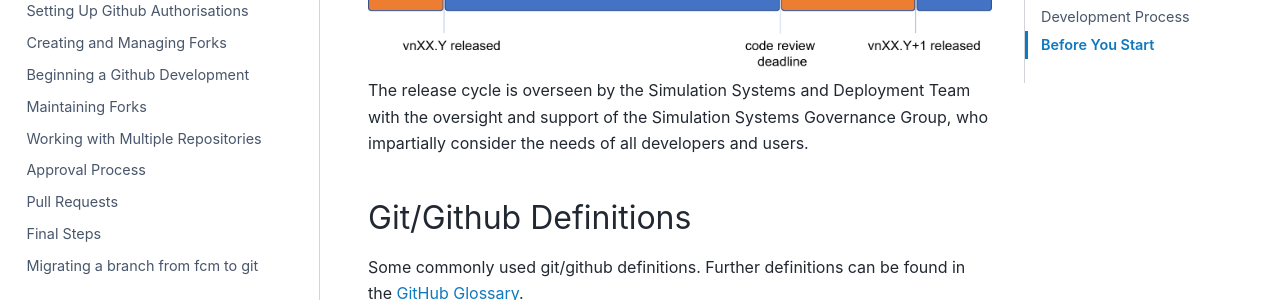
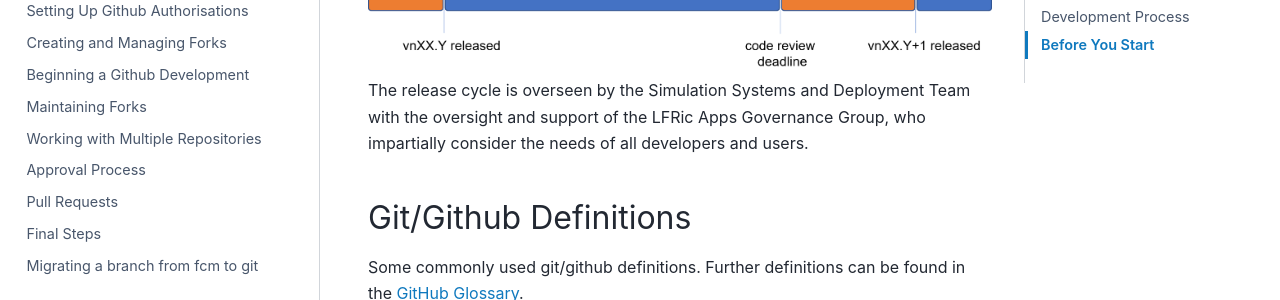
Before and after one commit to MetOffice/simulation-systems, a Sphinx documentation site: the page built from source/WorkingPractices/working_practices.rst, in a window 1280 px wide and 900 px high, scrolled down 841 px. Shown: the part 180-480 px from the top of the window. Built offline with Sphinx 7.4.7 and the PyData theme 0.15.4, drawn with Linux system fonts in a browser that asks for light colours.

Commit message:
Update source/WorkingPractices/working_practices.rst
Co-authored-by: Jenny Hickson <61183013+jennyhickson@users.noreply.github.com>

```diff
--- a/source/WorkingPractices/working_practices.rst
+++ b/source/WorkingPractices/working_practices.rst
@@ -43,7 +43,7 @@ release to facilitate an intense or disruptive development.
     :class: only-dark
 
 The release cycle is overseen by the Simulation Systems and Deployment Team
-with the oversight and support of the Simulation Systems Governance Group, who
+with the oversight and support of the LFRic Apps Governance Group, who
 impartially consider the needs of all developers and users.
 
 Git/Github Definitions
```
